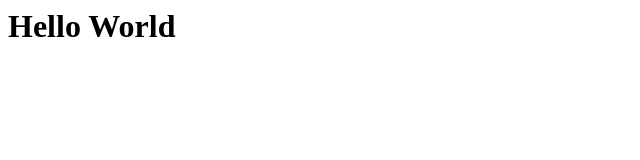
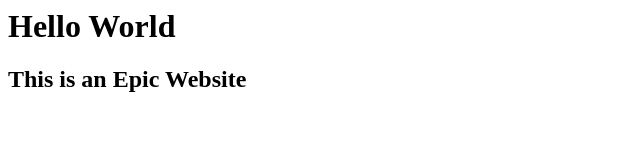
Before and after one commit to JaxH2003/NetlifyDemo, a plain HTML site: page index.html in a window 1280 px wide. Shown: the whole page, without its empty margins (0-640 px from the left). Drawn offline with Linux system fonts and the light colour scheme.

Commit message:
NEw message

```diff
--- a/index.html
+++ b/index.html
@@ -1 +1,2 @@
 <h1>Hello World</h1>
+<h2>This is an Epic Website</h2>
```
